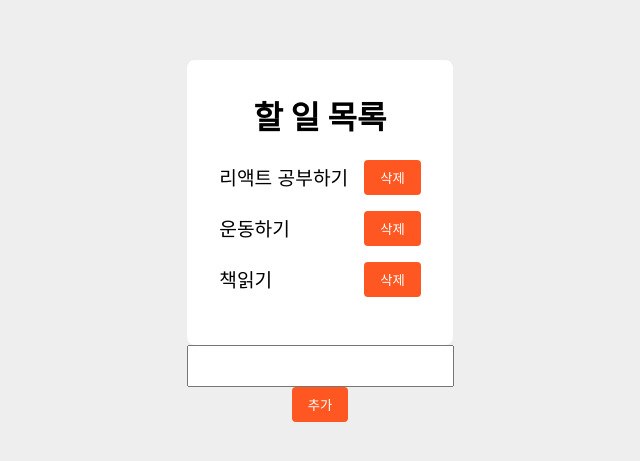
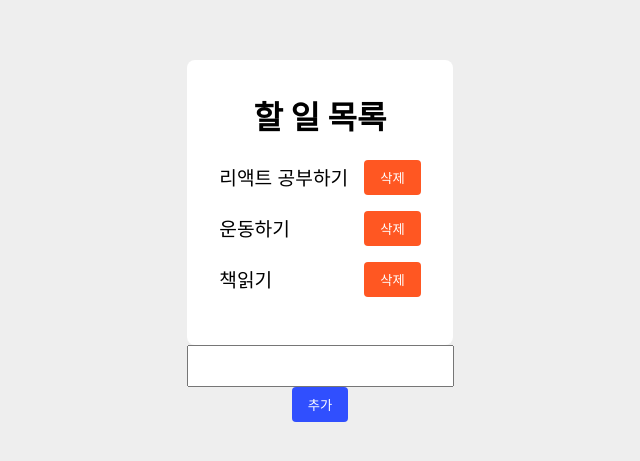
Before and after one commit to JeromeCheon/cra-ts-playground, a React (Create React App) app: page / in a window 1280 px wide. Shown: the part 159-620 px from the top of the page, without its empty margins (320-960 px from the left). Built offline with nearby package versions, Linux system fonts and the light colour scheme.

Commit message:
Update todo with button color and add props

```diff
--- a/src/App.tsx
+++ b/src/App.tsx
@@ -21,11 +21,17 @@
     setToDoList(toDoList.filter((item) => item !== todo));
   };
 
+  const onAdd = () => {
+      if (todo === '') return ;
+
+      setToDoList([...toDoList, todo]);
+      setTodo('');
+  }
   return (
     <Container>
       <DataView toDoList={toDoList} onDelete={onDelete} />
       <TextInput value={todo} onChange={setTodo} />
-      <Button label="추가" />
+      <Button label="추가" color="#304FFE" onClick={onAdd}/>
     </Container>
   );
 }
--- a/src/components/Button/index.tsx
+++ b/src/components/Button/index.tsx
@@ -1,15 +1,20 @@
 import styled from '@emotion/styled';
 
-const Container = styled.button`
+/* emotion으로 만든 컨포넌트도 리액트 컴포넌트이다. 따라서 Props 통해 데이터 전달 가능하다. */
+interface ContainerProps {
+  readonly color: string;
+}
+
+const Container = styled.button<ContainerProps>`
   border: 0;
   color: #ffffff;
-  background-color: #ff5722;
+  background-color: ${(props) => props.color};
   cursor: pointer;
   padding: 8px 16px;
   border-radius: 4px;
 
   &:hover {
-    background-color: #ff5722;
+    background-color: ${(props) => props.color};
     opacity: 0.8;
   }
 
@@ -20,9 +25,14 @@
 
 interface Props {
   readonly label: string;
+  readonly color?: string;
   readonly onClick?: () => void;
 }
 
-export const Button = ({ label, onClick }: Props) => {
-  return <Container onClick={onClick}>{label}</Container>;
+export const Button = ({ label, color = '#ff5722', onClick }: Props) => {
+  return (
+    <Container onClick={onClick} color={color}>
+      {label}
+    </Container>
+  );
 };
```
